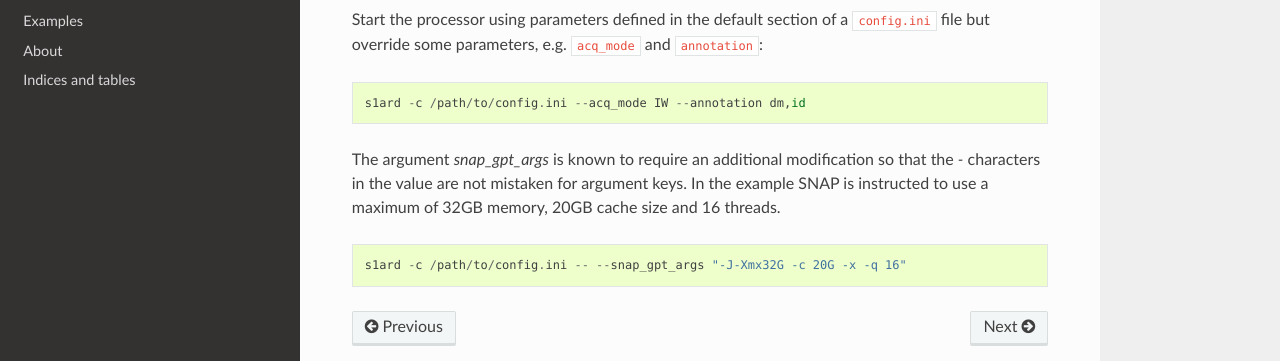
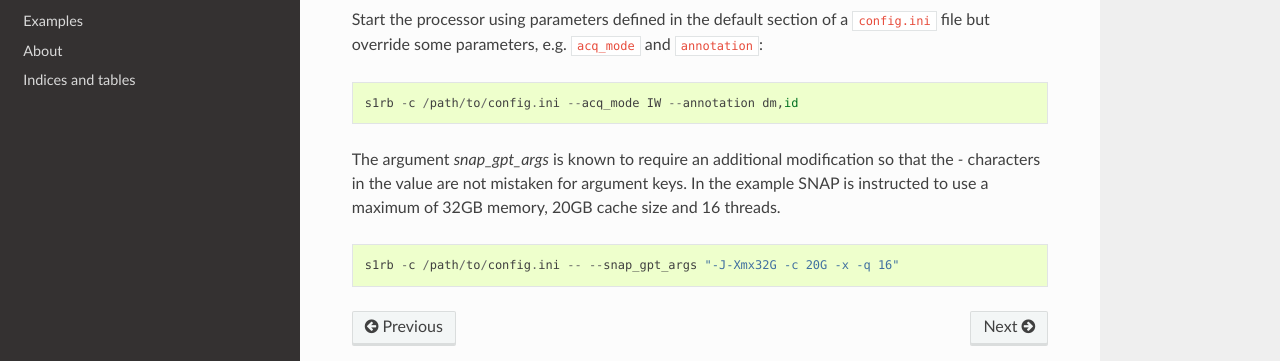
Before and after one commit to SAR-ARD/s1ard, a Sphinx documentation site: the page built from docs/source/general/usage.rst, in a window 1280 px wide and 900 px high, scrolled down 6379 px. Shown: the part 424-785 px from the top of the window. Built offline with Sphinx 7.4.7 and the Read the Docs theme 2.0.0, drawn with Linux system fonts in a browser that asks for light colours.

Commit message:
[docs.usage] corrected CLI examples

```diff
--- a/docs/source/general/usage.rst
+++ b/docs/source/general/usage.rst
@@ -306,11 +306,11 @@ override some parameters, e.g. ``acq_mode`` and ``annotation``:
 
 ::
 
-    s1ard -c /path/to/config.ini --acq_mode IW --annotation dm,id
+    s1rb -c /path/to/config.ini --acq_mode IW --annotation dm,id
 
 The argument `snap_gpt_args` is known to require an additional modification so that the `-` characters in the value are not mistaken for argument keys.
 In the example SNAP is instructed to use a maximum of 32GB memory, 20GB cache size and 16 threads.
 
 ::
 
-    s1ard -c /path/to/config.ini -- --snap_gpt_args "-J-Xmx32G -c 20G -x -q 16"
+    s1rb -c /path/to/config.ini -- --snap_gpt_args "-J-Xmx32G -c 20G -x -q 16"
```
